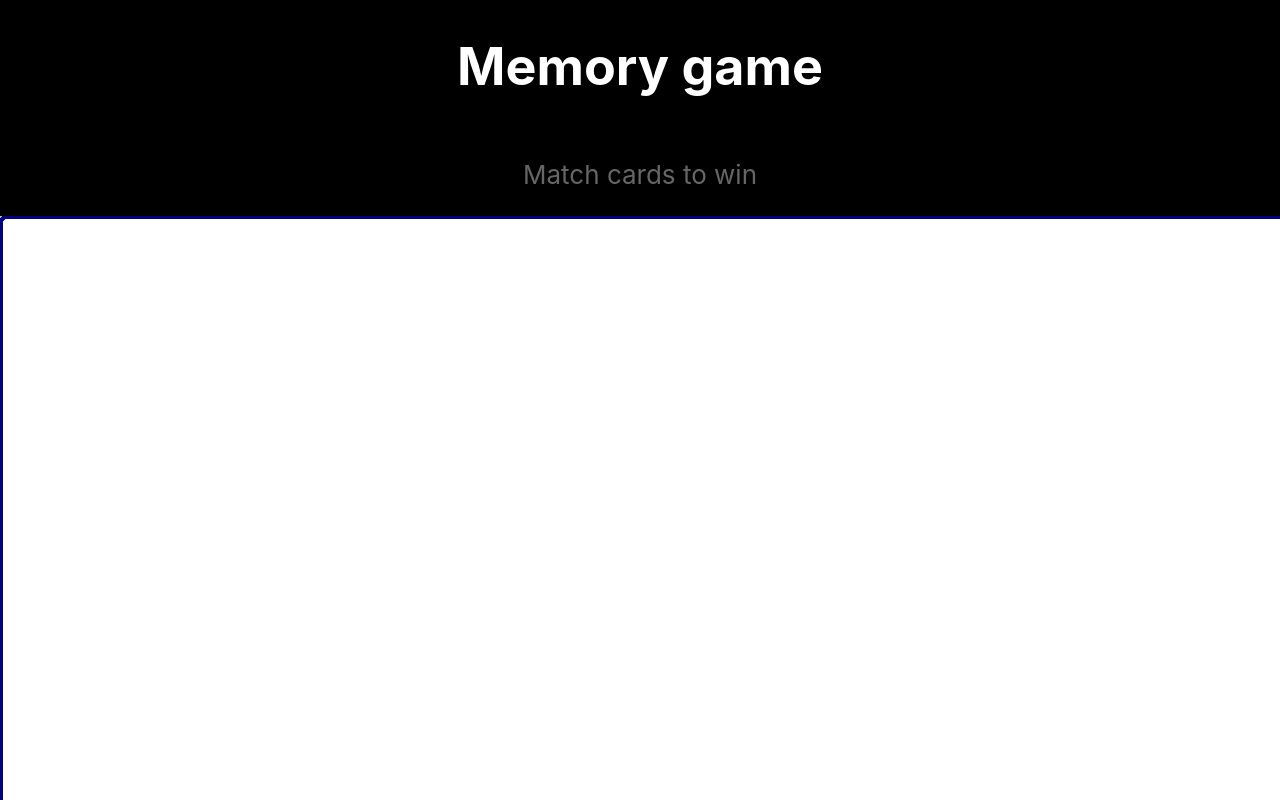
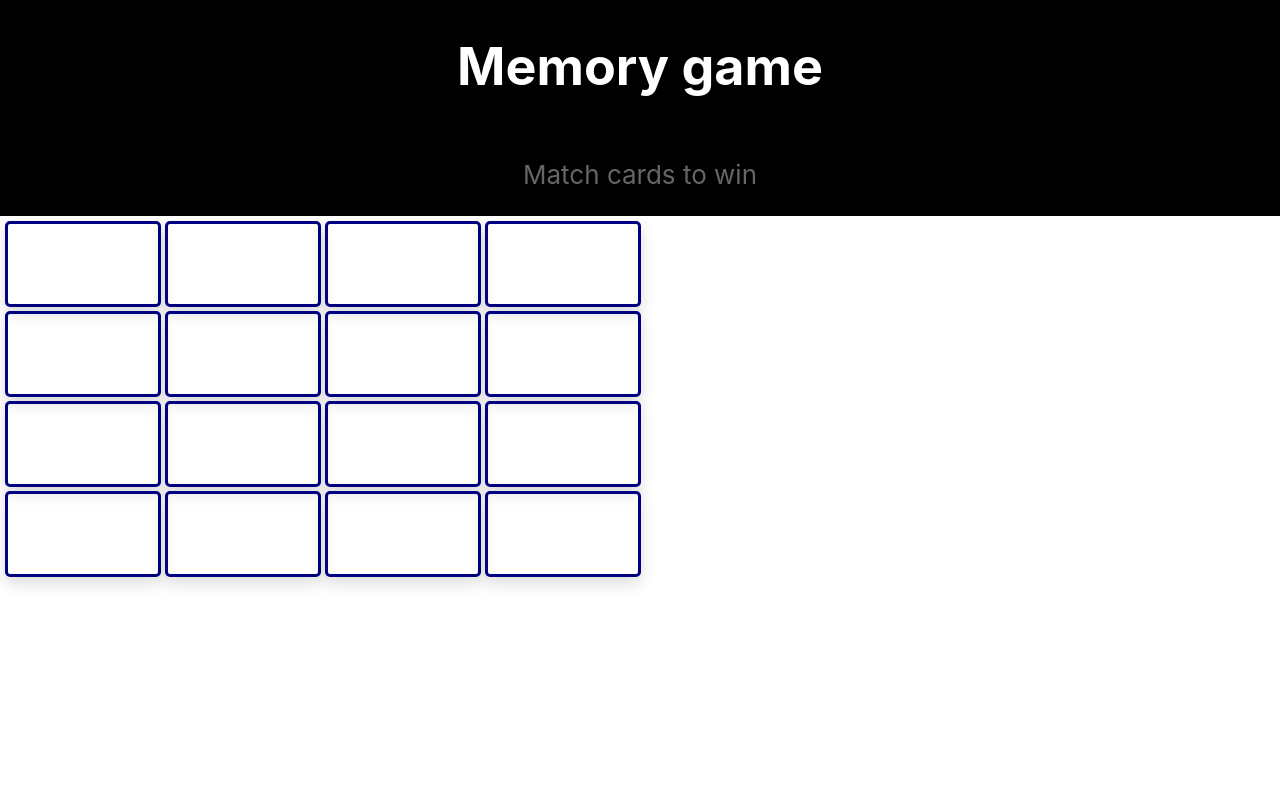
Before and after one commit to JoshuaBevers/memory-game, a React (Create React App) app: page / in a window 1280 px wide. Shown: the top 800 px of the page. Built offline with nearby package versions, Linux system fonts and the light colour scheme.

Commit message:
edited css for targeting.

```diff
--- a/src/components/MemoryCard.css
+++ b/src/components/MemoryCard.css
@@ -47,7 +47,8 @@
   backface-visibility: hidden;
 }
 
-.Image {
+.MemoryCardFront,
+.MemoryCardBack .Image {
   width: 100%;
   padding-top: 13px;
 }
--- a/src/components/MemoryCard.jsx
+++ b/src/components/MemoryCard.jsx
@@ -5,11 +5,13 @@ import "./MemoryCard.css";
 class MemoryCard extends Component {
   render() {
     return (
-      <div className="MemoryCardInner">
-        <div className="MemoryCardFront">
-          ∆
-          <div className="MemoryCardBack">
-            <img src={logo} alt="" className="Image"></img>
+      <div className="MemoryCard">
+        <div className="MemoryCardInner">
+          <div className="MemoryCardFront">
+            ∆
+            <div className="MemoryCardBack">
+              <img src={logo} alt="" className="Image"></img>
+            </div>
           </div>
         </div>
       </div>
```
